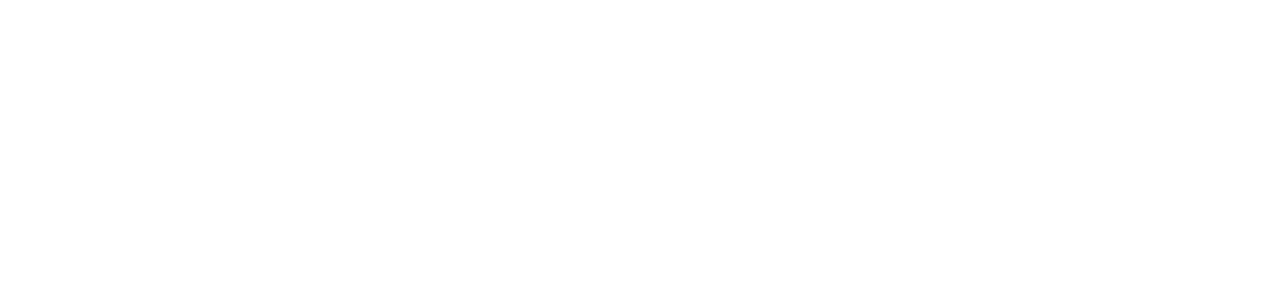
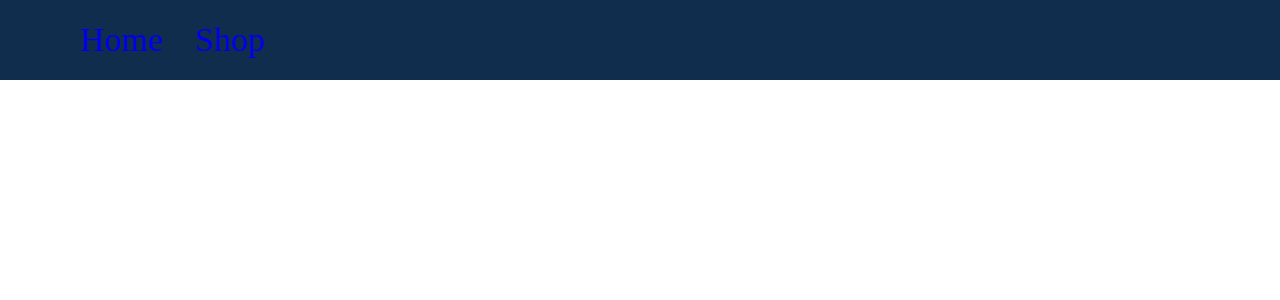
Before and after one commit to ipllamas/shopping-cart, a React (Create React App) app: page / in a window 1280 px wide. Shown: the top 300 px of the page. Built offline with nearby package versions, Linux system fonts and the light colour scheme.

Commit message:
create basic Navbar

```diff
--- a/src/App.js
+++ b/src/App.js
@@ -3,13 +3,14 @@
 import Shop from "./pages/Shop";
 
 const App = () => {
+  return (
     <BrowserRouter>
       <Routes>
         <Route path="/" element={<Home/>} />
         <Route path="/shop" element={<Shop/>} />
       </Routes>
     </BrowserRouter>
-
+  )
 }
 
 export default App;
--- /dev/null
+++ b/src/components/Nav.js
@@ -0,0 +1,14 @@
+import {Link} from "react-router-dom";
+
+const Nav = () => {
+  return (
+    <div className="navbar">
+      <ul>
+        <li className="nav-item"><Link to="/">Home</Link></li>
+        <li className="nav-item"><Link to="/shop">Shop</Link></li>
+      </ul>
+    </div>
+  );
+};
+
+export default Nav;
--- /dev/null
+++ b/src/index.css
@@ -0,0 +1,49 @@
+/* Globals */
+:root {
+  --darkblue: #112D4E;
+  --blue: #3F72AF;
+  --gray: #DBE2EF;
+  --white: #F9F7F7;
+}
+
+body {
+  padding: 0;
+  margin: 0;
+}
+
+/*Nav.js styling*/
+/*#region*/
+.navbar {
+  height: 10vh;
+  background-color: var(--darkblue);
+  color: var(--gray);
+  display: flex;
+  flex-direction: row;
+  align-items: center;
+  justify-content: space-between;
+}
+
+.navbar ul {
+  display: flex;
+  flex-direction: row;
+  list-style-type: none;
+  padding: 4rem;
+}
+
+.nav-item {
+  margin: 1rem;
+}
+
+.nav-item a {
+  text-decoration: none;
+  font-size: 34px;
+}
+
+.nav-item a:visited,
+.nav-item a:hover,
+.nav-item a:focus {
+  text-decoration: inherit;
+  color: inherit;
+}
+
+/*#endregion*/
--- a/src/index.js
+++ b/src/index.js
@@ -1,5 +1,6 @@
 import React from 'react';
 import ReactDOM from 'react-dom/client';
+import "./index.css";
 import App from './App';
 
 const root = ReactDOM.createRoot(document.getElementById('root'));
--- a/src/pages/Home.js
+++ b/src/pages/Home.js
@@ -0,0 +1,10 @@
+import Nav from "../components/Nav";
+
+const Home = () => {
+  return (
+    <Nav />
+  )
+
+}
+
+export default Home;
--- a/src/pages/Shop.js
+++ b/src/pages/Shop.js
@@ -0,0 +1,10 @@
+import Nav from "../components/Nav";
+
+const Shop = () => {
+  return (
+    <Nav />
+  )
+
+}
+
+export default Shop;
```
Lines whose indentation alone changed are shown as unchanged.
